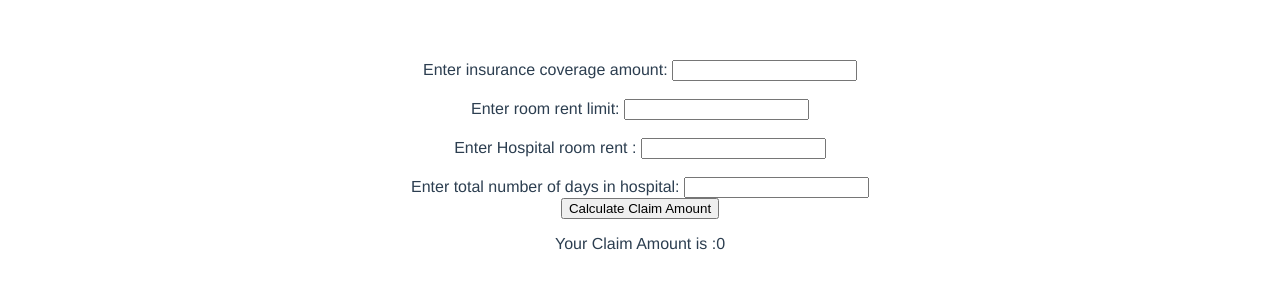
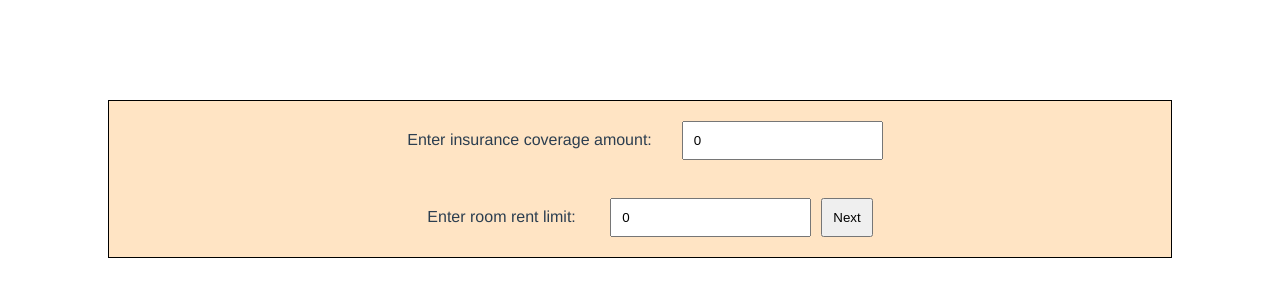
Before and after one commit to asbaghel/ClaimCalculator, a Vue app: page / in a window 1280 px wide. Shown: the top 300 px of the page. Built offline with nearby package versions, Linux system fonts and the light colour scheme.

Commit message:
Added state,CSS,Page view

```diff
--- a/src/Pages/Home.vue
+++ b/src/Pages/Home.vue
@@ -1,71 +1,105 @@
 <template>
   <div>
-<label>
-  Enter insurance coverage amount:
-</label>
-<input v-model="coverAmt"
+  <div v-if="pageno===1" class="page">
+    <label>Enter insurance coverage amount:</label>
+    <input v-model="coverAmt" />
+      <br />
+      <br />
 
-        >
-        <label>
-            <br>
-             <br>
-  Enter room rent limit:
-</label>
-<input
-           v-model="rentLimit"
+    <label>
+    Enter room rent limit:
+    </label>
+    <input v-model="rentLimit" />
+     <button v-on:click="next()">Next</button>
+    </div>
+     <div v-if="pageno===2" class="page">
+    <label>
 
-        >
-        <label>
-             <br>
-              <br>
-  Enter Hospital  room rent :
+      Enter Hospital room rent :
+    </label>
+    <input v-model="actual_rent" />
+    <br />
+      <br />
+    <label>
+     Enter total number of days in hospital:
+    </label>
+    <input v-model="numOfDays" />
+     <br />
+      <br />
+       <button v-on:click="next()">Next</button>
+</div>
 
-</label>
-<input
-        v-model="actual_rent"
 
-        >
-          <label>
-               <br>
-              <br>
-  Enter total number of days in hospital:
+     <br />
+      <br />
+       <div v-if="pageno===3" class="page">
+    <p>Your Claim Amount is ₹ <span class="amt">{{ClaimAmt}}</span></p>
 
-</label>
-<input
-          v-model="numOfDays"
-
-        >
-
-<br>
-        <button v-on:click="CalculateAmt(coverAmt, rentLimit, actual_rent, numOfDays)">Calculate Claim Amount </button>
-        <p>Your Claim Amount is :{{ClaimAmt}}</p>
+    </div>
   </div>
 </template>
 
 <script>
 export default {
-
-    name:"Home",
-    data(){
-        return { Hidden:false,
-        ClaimAmt:0}
-
+  name: "Home",
+  data() {
+    return {
+      Hidden: false,
+      ClaimAmt: 0,
+      coverAmt: 0,
+      rentLimit: 0,
+      actual_rent: 0,
+      numOfDays: 0,
+      pageno:1
+    };
+  },
+  methods: {
+    CalculateAmt() {
+      var rent = Math.min(
+        (this.rentLimit * this.coverAmt) / 100,
+        this.actual_rent
+      );
+      console.log(this.numOfDays);
+      console.log(rent * this.numOfDays);
+      this.ClaimAmt = rent * this.numOfDays;
     },
-    methods:
+    next()
     {
-        CalculateAmt(coverAmt, rentLimit, actual_rent, numOfDays){
-
-            var rent=Math.min(rentLimit*coverAmt/100,actual_rent);
-            console.log(numOfDays);
-            console.log(rent*numOfDays);
-            this.ClaimAmt= rent*numOfDays;
-
-        }
+      this.pageno=this.pageno+1;
+      if(this.pageno===3)
+      {
+        this.CalculateAmt();
+      }
     }
-
-}
+  },
+};
 </script>
 
-<style>
+<style scoped>
+
+.page
+{
+  border: 1px black solid;
+  background: bisque;
+  padding: 10px;
+  margin: 100px;
+}
+.amt{
+  color:red ;
+  font-size: 30px;
+}
+label{
+  padding: 10px;
+  margin: 10px;
+
+  justify-content: left;
+}
+input{
+  padding: 10px;
+  margin: 10px;
+}
+button{
+  padding: 10px;
+}
 
 </style>
```
